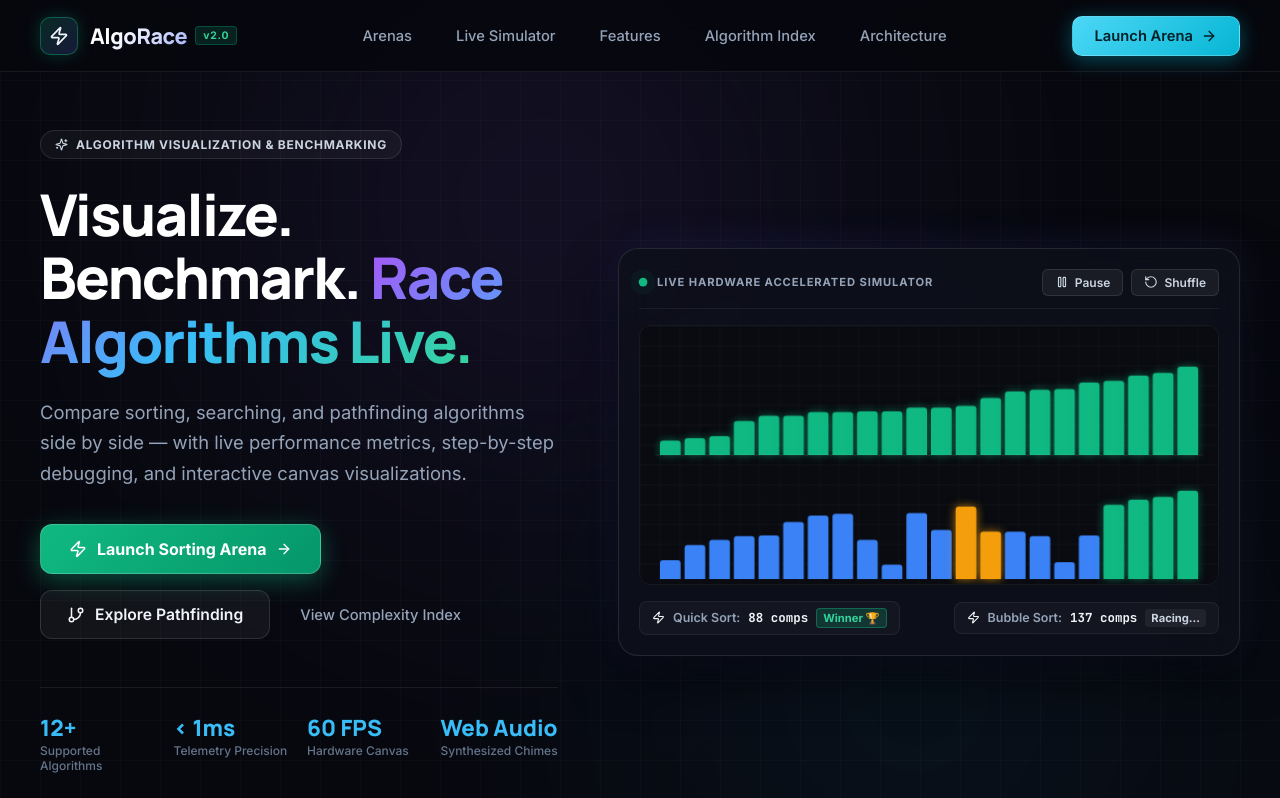
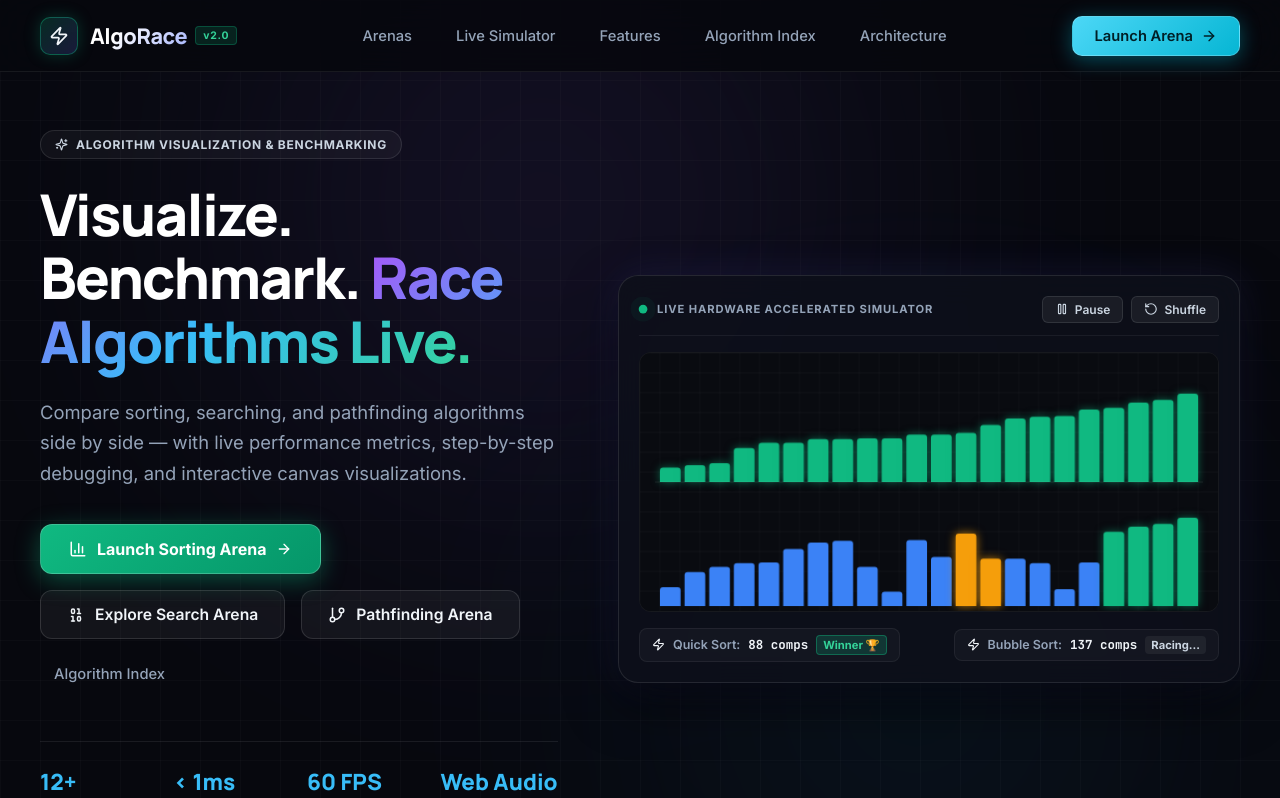
Before and after one commit to Sanan507/AlgorithmRaceVisualizer, a React (Vite) app in the folder frontend/: page / in a window 1280 px wide. Shown: the top 798 px of the page. Built offline with nearby package versions, Linux system fonts and the light colour scheme; no server answers.

Commit message:
Landing page bugs resolved

```diff
--- a/frontend/src/App.tsx
+++ b/frontend/src/App.tsx
@@ -36,6 +36,10 @@ export default function App() {
 
   const { settings: audioSettings, setSettings: setAudioSettings } = useAudioSettings();
   const { play } = useSound(audioSettings);
+
+  useEffect(() => {
+    window.scrollTo(0, 0);
+  }, [active]);
 
   useEffect(() => {
     api.catalog()
--- a/frontend/src/pages/LandingPage.tsx
+++ b/frontend/src/pages/LandingPage.tsx
@@ -121,9 +121,17 @@ export function LandingPage({ onNavigate }: Props) {
               className="hero-btn-primary"
               onClick={() => onNavigate('sorting')}
             >
-              <Zap size={18} />
+              <BarChart3 size={18} />
               <span>Launch Sorting Arena</span>
               <ArrowRight size={16} />
+            </button>
+
+            <button
+              className="hero-btn-secondary"
+              onClick={() => onNavigate('searching')}
+            >
+              <Binary size={18} className="text-blue-400" />
+              <span>Explore Search Arena</span>
             </button>
 
             <button
@@ -131,14 +139,14 @@ export function LandingPage({ onNavigate }: Props) {
               onClick={() => onNavigate('pathfinding')}
             >
               <GitBranch size={18} className="text-cyan-400" />
-              <span>Explore Pathfinding</span>
+              <span>Pathfinding Arena</span>
             </button>
 
             <button
               className="hero-btn-ghost"
               onClick={() => scrollToSection('matrix')}
             >
-              <span>View Complexity Index</span>
+              <span>Algorithm Index</span>
             </button>
           </div>
 
```
